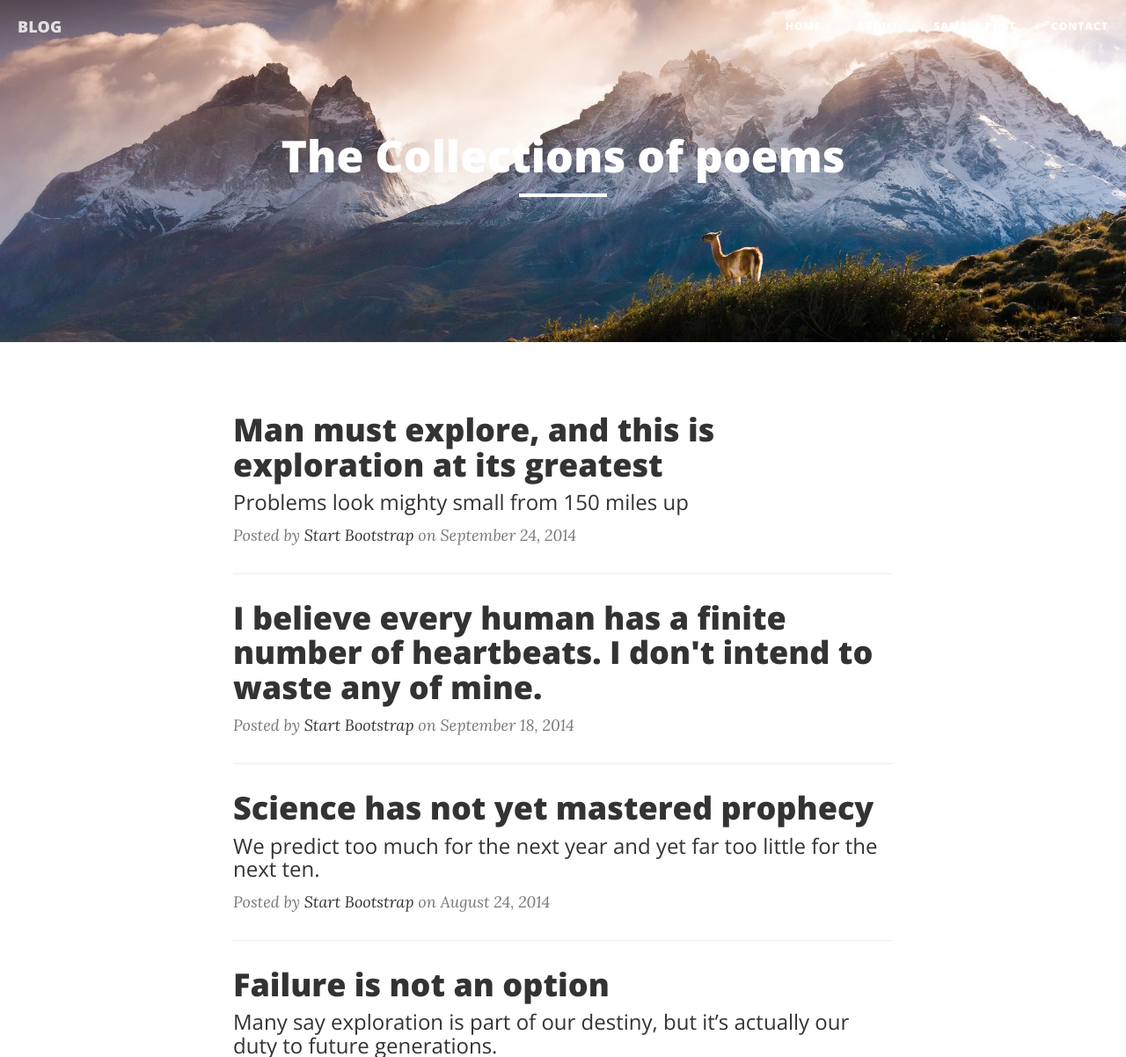
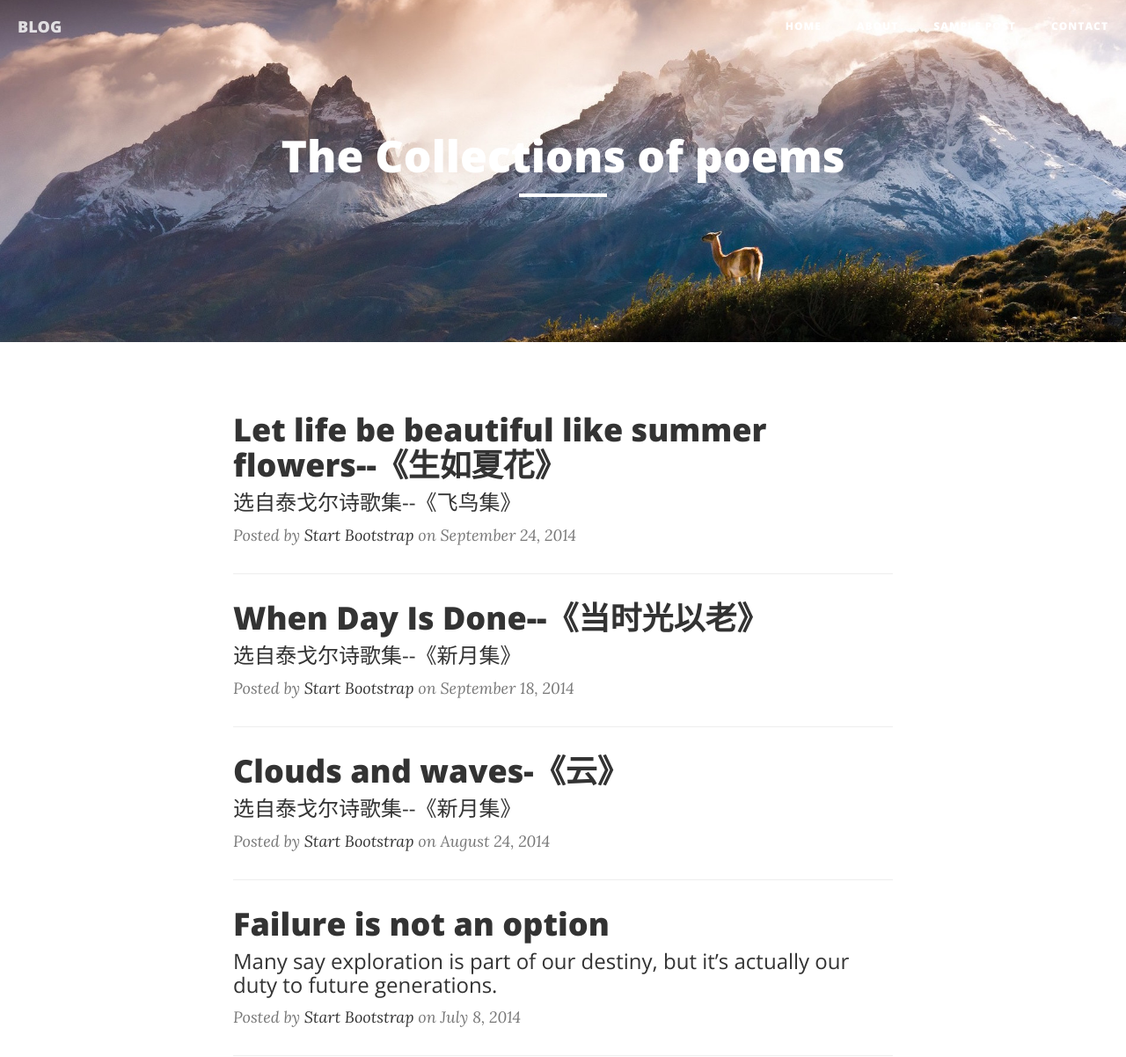
Before and after one commit to qingqing-24/GirlsCodingDayDemo, a website: page index.html in a window 1280 px wide. Shown: the top 1202 px of the page at 88% size. Drawn offline with nearby package versions, Linux system fonts and the light colour scheme.

Commit message:
修改文字

```diff
--- a/index.html
+++ b/index.html
@@ -93,10 +93,10 @@
                 <div class="post-preview">
                     <a href="post.html">
                         <h2 class="post-title">
-                            Man must explore, and this is exploration at its greatest
+                            Let life be beautiful like summer flowers--《生如夏花》
                         </h2>
                         <h3 class="post-subtitle">
-                            Problems look mighty small from 150 miles up
+                           选自泰戈尔诗歌集--《飞鸟集》
                         </h3>
                     </a>
                     <p class="post-meta">Posted by <a href="#">Start Bootstrap</a> on September 24, 2014</p>
@@ -105,7 +105,9 @@
                 <div class="post-preview">
                     <a href="post.html">
                         <h2 class="post-title">
-                            I believe every human has a finite number of heartbeats. I don't intend to waste any of mine.
+                            When Day Is Done--《当时光以老》
+                        <h3 class="post-subtitle">
+                                选自泰戈尔诗歌集--《新月集》
                         </h2>
                     </a>
                     <p class="post-meta">Posted by <a href="#">Start Bootstrap</a> on September 18, 2014</p>
@@ -114,10 +116,10 @@
                 <div class="post-preview">
                     <a href="post.html">
                         <h2 class="post-title">
-                            Science has not yet mastered prophecy
+                            Clouds and waves-《云》
                         </h2>
                         <h3 class="post-subtitle">
-                            We predict too much for the next year and yet far too little for the next ten.
+                            选自泰戈尔诗歌集--《新月集》
                         </h3>
                     </a>
                     <p class="post-meta">Posted by <a href="#">Start Bootstrap</a> on August 24, 2014</p>
```
